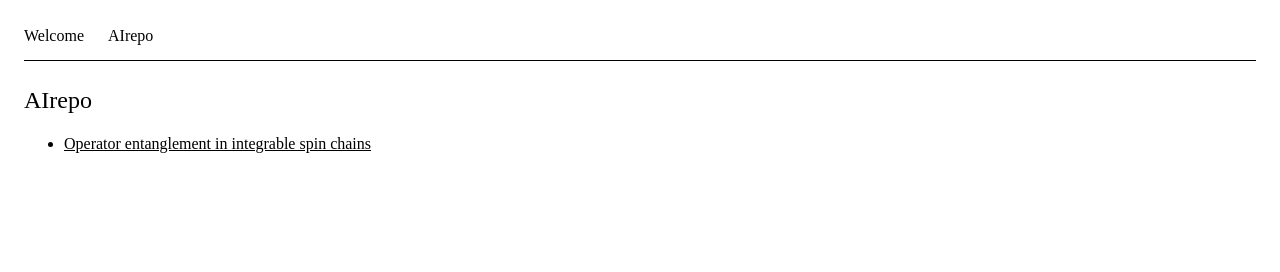
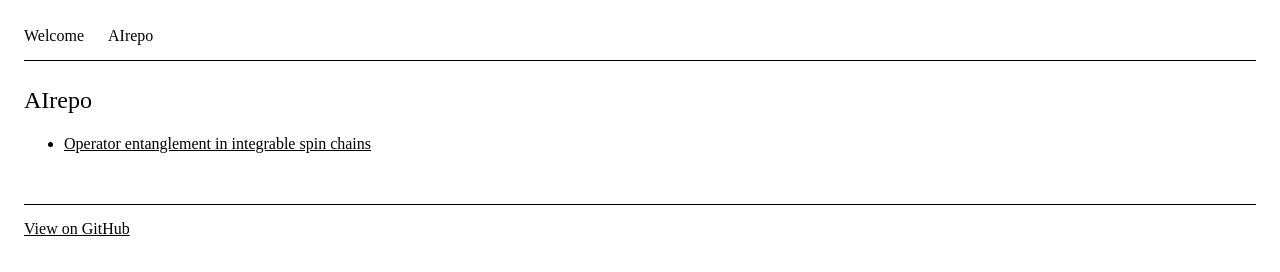
Before and after one commit to balazs-pozsgay/balazs-pozsgay.github.io, a plain HTML site: page airepo.html in a window 1280 px wide. Drawn offline with Linux system fonts and the light colour scheme.

Commit message:
Add View on GitHub links to AIrepo pages

```diff
--- a/airepo.html
+++ b/airepo.html
@@ -19,5 +19,8 @@
         </li>
       </ul>
     </main>
+    <footer class="page-footer">
+      <a href="https://github.com/balazs-pozsgay/balazs-pozsgay.github.io/tree/main/airepo">View on GitHub</a>
+    </footer>
   </body>
 </html>
```
Also changed, not shown: airepo/operator-entanglement-in-integrable-spin-chains/index.html (+1 -0 lines), 1 other file.
